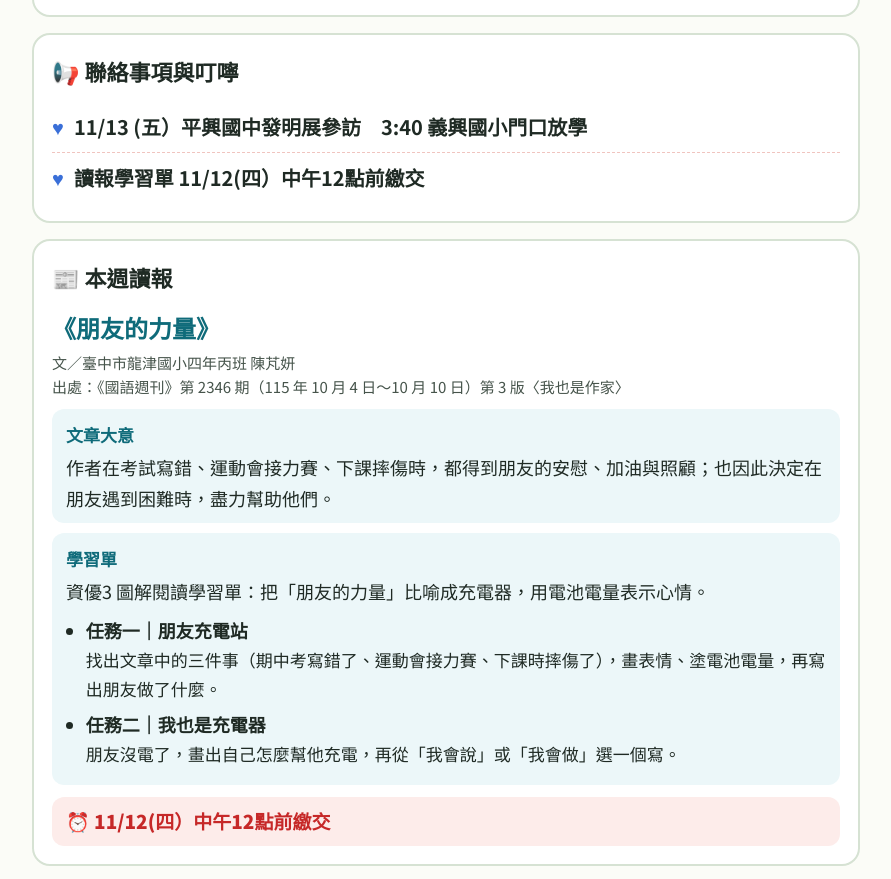
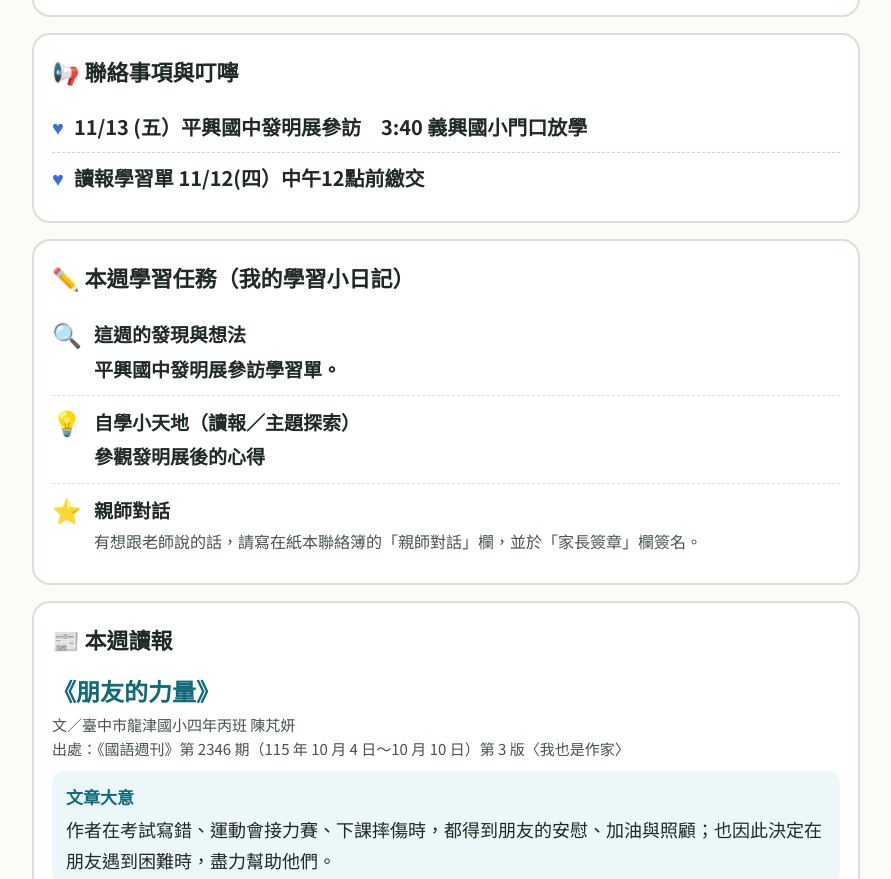
Before and after one commit to tiffanychu-ux/contact-book, a plain HTML site: page index.html in a window 1280 px wide. Shown: the part 930-1809 px from the top of the page, without its empty margins (194-1085 px from the left). Drawn offline with Linux system fonts and the light colour scheme.

Commit message:
本週讀報移到學習任務下方；學習任務內容改粗體
Co-Authored-By: Claude Opus 5.5 <noreply@anthropic.com>
Claude-Session: https://claude.ai/code/session_01NFKttUs1gDjt3tDzLcKFhP

```diff
--- a/css/front.css
+++ b/css/front.css
@@ -65,6 +65,7 @@
   .task .ico{font-size:24px;line-height:1.3;flex:none}
   .task b{font-size:19px;font-weight:900;display:block}
   .task p{margin:2px 0 0;font-size:18px}
+  .task p.hl{font-size:19px;font-weight:700}
   .task p.muted{color:var(--ink2);font-size:16px}
   .groups{font-size:16px;color:var(--ink2)}
   .groups table{border-collapse:collapse;width:100%;font-size:16px}
--- a/index.html
+++ b/index.html
@@ -108,6 +108,14 @@ function render(note) {
       <ul>${notices.map(n => `<li><span class="heart">♥</span><span>${esc(n)}</span></li>`).join("")}</ul>
     </section>` : ""}
 
+    <section class="card tasks">
+      <h3>✏️ 本週學習任務（我的學習小日記）</h3>
+      <div class="task"><span class="ico">🔍</span><div><b>這週的發現與想法</b><p class="hl">${esc(d.think) || '<span class="muted">—</span>'}</p></div></div>
+      <div class="task"><span class="ico">💡</span><div><b>自學小天地（讀報／主題探索）</b>
+        ${d.self ? `<p class="hl">${esc(d.self)}</p>` : `<p class="muted">孩子在紙本聯絡簿記錄自己的讀報或主題探索內容。</p>`}</div></div>
+      <div class="task"><span class="ico">⭐</span><div><b>親師對話</b><p class="muted">有想跟老師說的話，請寫在紙本聯絡簿的「親師對話」欄，並於「家長簽章」欄簽名。</p></div></div>
+    </section>
+
     ${r.show && r.title ? `<section class="card reading">
       <h3>📰 本週讀報</h3>
       <div class="rtitle">《${esc(r.title)}》</div>
@@ -116,15 +124,7 @@ function render(note) {
       ${(r.sheet || list(r.tasks).length) ? `<div class="rbox"><b>學習單</b>${r.sheet ? `<p>${esc(r.sheet)}</p>` : ""}
         ${(r.tasks || []).filter(t => t && (t.t || t.d)).length ? `<ul>${r.tasks.filter(t => t && (t.t || t.d)).map(t => `<li><b>${esc(t.t)}</b>${t.d ? `<br>${esc(t.d)}` : ""}</li>`).join("")}</ul>` : ""}</div>` : ""}
       ${r.due ? `<div class="rdue">⏰ ${esc(r.due)}</div>` : ""}
-    </section>` : ""}
-
-    <section class="card tasks">
-      <h3>✏️ 本週學習任務（我的學習小日記）</h3>
-      <div class="task"><span class="ico">🔍</span><div><b>這週的發現與想法</b><p>${esc(d.think) || '<span class="muted">—</span>'}</p></div></div>
-      <div class="task"><span class="ico">💡</span><div><b>自學小天地（讀報／主題探索）</b>
-        ${d.self ? `<p>${esc(d.self)}</p>` : `<p class="muted">孩子在紙本聯絡簿記錄自己的讀報或主題探索內容。</p>`}</div></div>
-      <div class="task"><span class="ico">⭐</span><div><b>親師對話</b><p class="muted">有想跟老師說的話，請寫在紙本聯絡簿的「親師對話」欄，並於「家長簽章」欄簽名。</p></div></div>
-    </section>`;
+    </section>` : ""}`;
 }
 
 const { list: weeks, note } = await loadWeeks();
```
Also changed, not shown: admin.html (+7 -7 lines).
